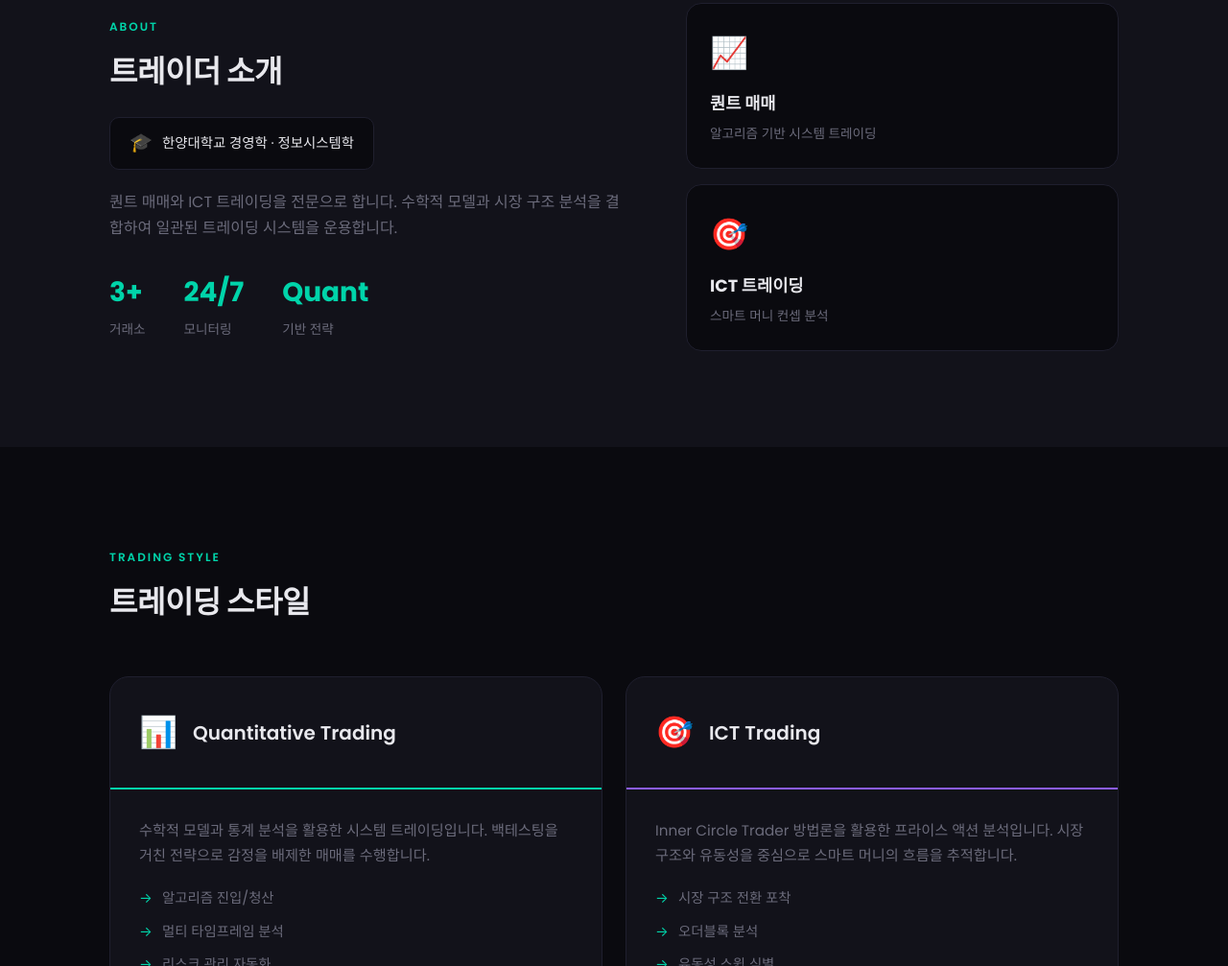
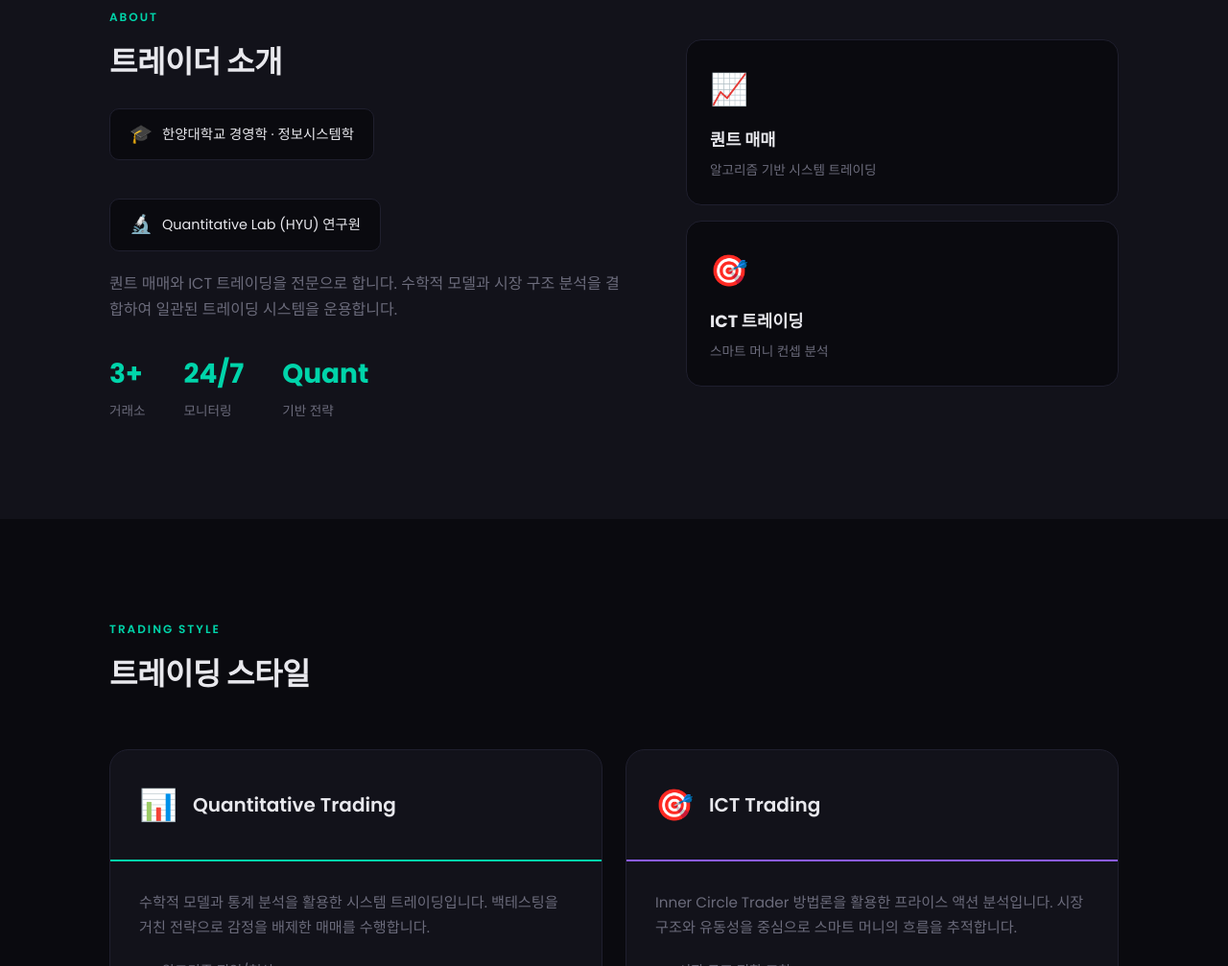
Before and after one commit to bucheoncityboy/boyindaseoul, a plain HTML site: page index.html in a window 1280 px wide. Shown: the part 947-1954 px from the top of the page at 96% size. Drawn offline with Linux system fonts and the light colour scheme.

Commit message:
Add Quantitative Lab (HYU) to experience

```diff
--- a/index.html
+++ b/index.html
@@ -54,6 +54,10 @@
                     <div class="about-edu">
                         <span class="edu-icon">🎓</span>
                         <span data-i18n="about.edu">한양대학교 경영학 · 정보시스템학</span>
+                    </div>
+                    <div class="about-edu">
+                        <span class="edu-icon">🔬</span>
+                        <span data-i18n="about.lab">Quantitative Lab (HYU) 연구원</span>
                     </div>
                     <p class="about-desc" data-i18n="about.desc">
                         퀀트 매매와 ICT 트레이딩을 전문으로 합니다.
--- a/script.js
+++ b/script.js
@@ -13,6 +13,7 @@ const i18n = {
         'about.label': 'ABOUT',
         'about.title': '트레이더 소개',
         'about.edu': '한양대학교 경영학 · 정보시스템학',
+        'about.lab': 'Quantitative Lab (HYU) 연구원',
         'about.desc': '퀀트 매매와 ICT 트레이딩을 전문으로 합니다. 수학적 모델과 시장 구조 분석을 결합하여 일관된 트레이딩 시스템을 운용합니다.',
         'about.stat1': '거래소',
         'about.stat2': '모니터링',
@@ -54,6 +55,7 @@ const i18n = {
         'about.label': 'ABOUT',
         'about.title': 'About Me',
         'about.edu': 'Hanyang University - Business & Information Systems',
+        'about.lab': 'Quantitative Lab (HYU) Researcher',
         'about.desc': 'Specializing in quantitative trading and ICT trading. Combining mathematical models with market structure analysis for consistent trading systems.',
         'about.stat1': 'Exchanges',
         'about.stat2': 'Monitoring',
```
